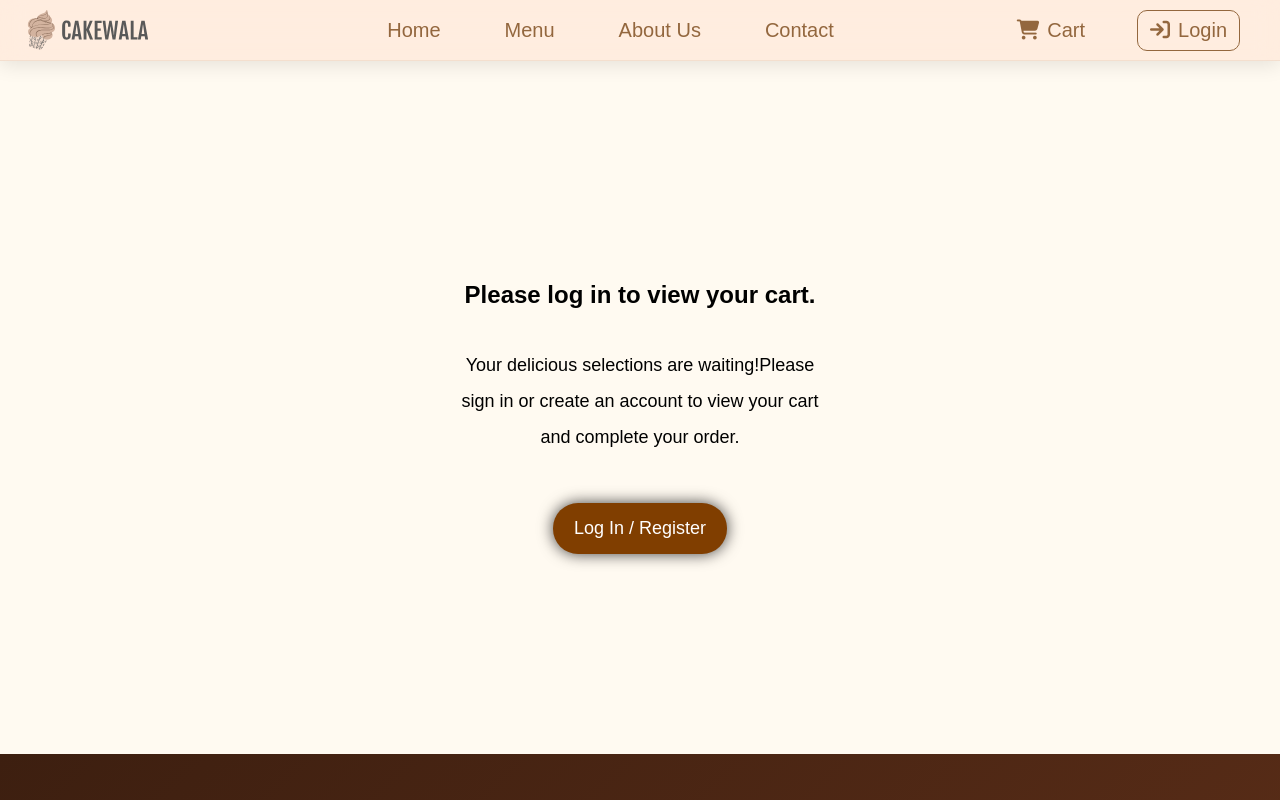
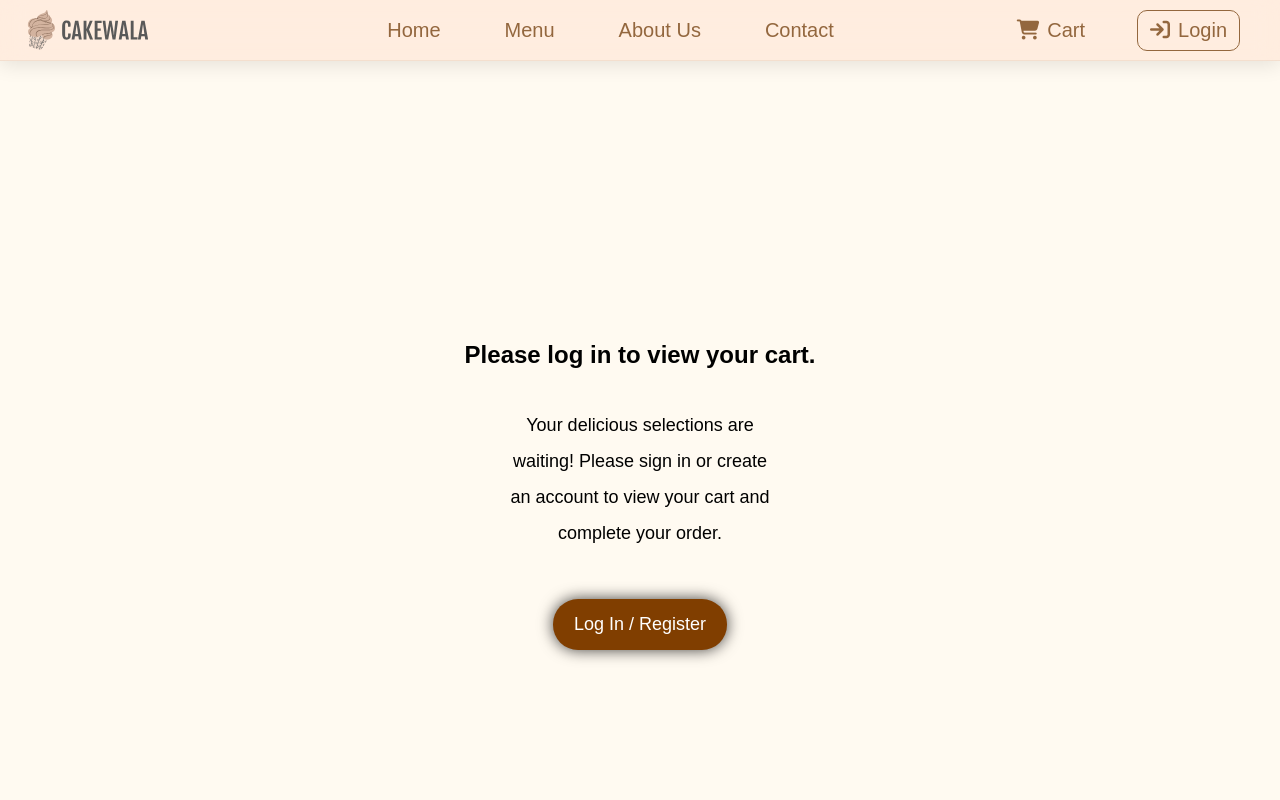
Before and after one commit to HarshSakpal2106/cakewala, a React (Create React App) app: page /#/cart in a window 1280 px wide. Shown: the top 800 px of the page. Built offline with nearby package versions, Linux system fonts and the light colour scheme.

Commit message:
Added Cart

```diff
--- a/src/App.js
+++ b/src/App.js
@@ -26,7 +26,7 @@ function AppContent({ user, setUser }) {
         <Route path="/contact" element={<Contact />} />
         <Route path="/auth" element={<Auth setUser={setUser} />} />
         <Route path="/account" element={<Account user={user} setUser={setUser} />} />
-        <Route path="/cart" element={<Cart />} />
+        <Route path="/cart" element={<Cart user={user} />} />
         <Route path="/admin" element={<Admin />} />
       </Routes>
       {!isAdmin && <Footer />}
--- a/src/components/cart/Cart.css
+++ b/src/components/cart/Cart.css
@@ -38,3 +38,36 @@
     color: #803e00;
     border: 1px solid #803e00;
 }
+
+.cart-container {
+    max-width: 1000px;
+    margin: 0 auto;
+    padding: 60px 40px;
+    box-sizing: border-box;
+    min-height: 70vh;
+}
+
+.cart-title {
+    font-size: 32px;
+    font-weight: 700;
+    color: #803e00;
+    margin: 0 0 30px;
+}
+
+.cart-empty-text {
+    font-size: 15px;
+    color: #7a6358;
+    text-align: center;
+    margin-top: 80px;
+}
+
+.cart-empty-text a {
+    color: #803e00;
+    font-weight: 600;
+    text-decoration: none;
+    transition: color 0.2s;
+}
+
+.cart-empty-text a:hover {
+    color: #c97b63;
+}
--- a/src/components/cart/Cart.js
+++ b/src/components/cart/Cart.js
@@ -2,18 +2,27 @@ import "./Cart.css";
 import { Link } from "react-router-dom";
 import { useEffect } from "react";
 
-function Cart() {
+function Cart({ user }) {
   useEffect(() => {
     document.title = "Your Cart";
   }, []);
 
+  if (!user) {
+    return (
+      <div className="cart-container page">
+        <div className="cart-login-alert">
+          <h2 className="cart-login-alert-title">Please log in to view your cart.</h2>
+          <p className="cart-login-alert-text">Your delicious selections are waiting! Please sign in or create an account to view your cart and complete your order.</p>
+          <Link to="/auth" className="cart-login-alert-cta">Log In / Register</Link>
+        </div>
+      </div>
+    );
+  }
+
   return (
     <div className="cart-container page">
-      <div className="cart-login-alert">
-        <h2 className="cart-login-alert-title">Please log in to view your cart.</h2>
-        <p className="cart-login-alert-text">Your delicious selections are waiting!Please sign in or create an account to view your cart and complete your order.</p>
-        <Link to="/auth" className="cart-login-alert-cta">Log In / Register</Link>
-      </div>
+      <h1 className="cart-title">Your Cart</h1>
+      <p className="cart-empty-text">Your cart is empty. <Link to="/menu">Browse our menu</Link></p>
     </div>
   );
 }
```
